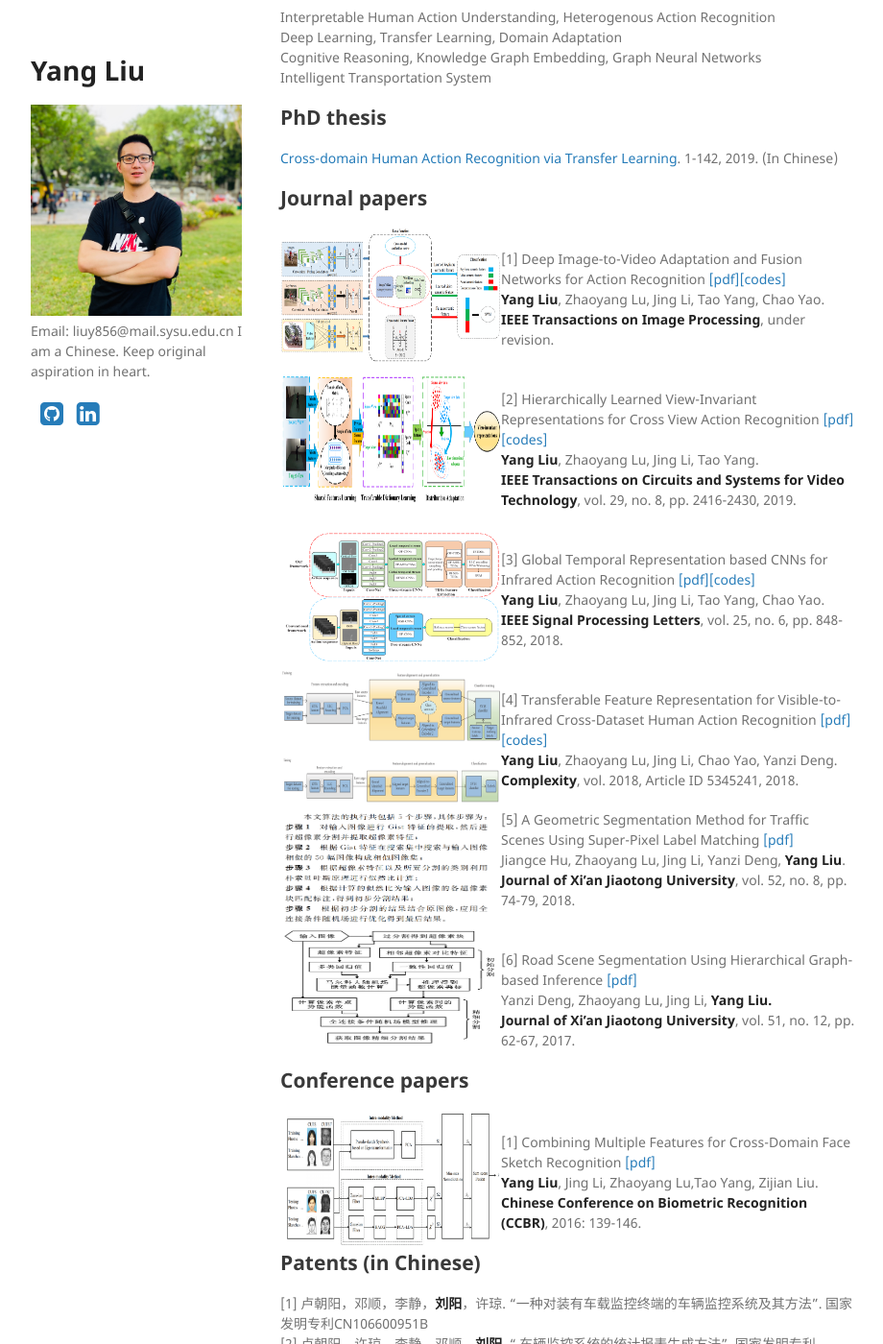
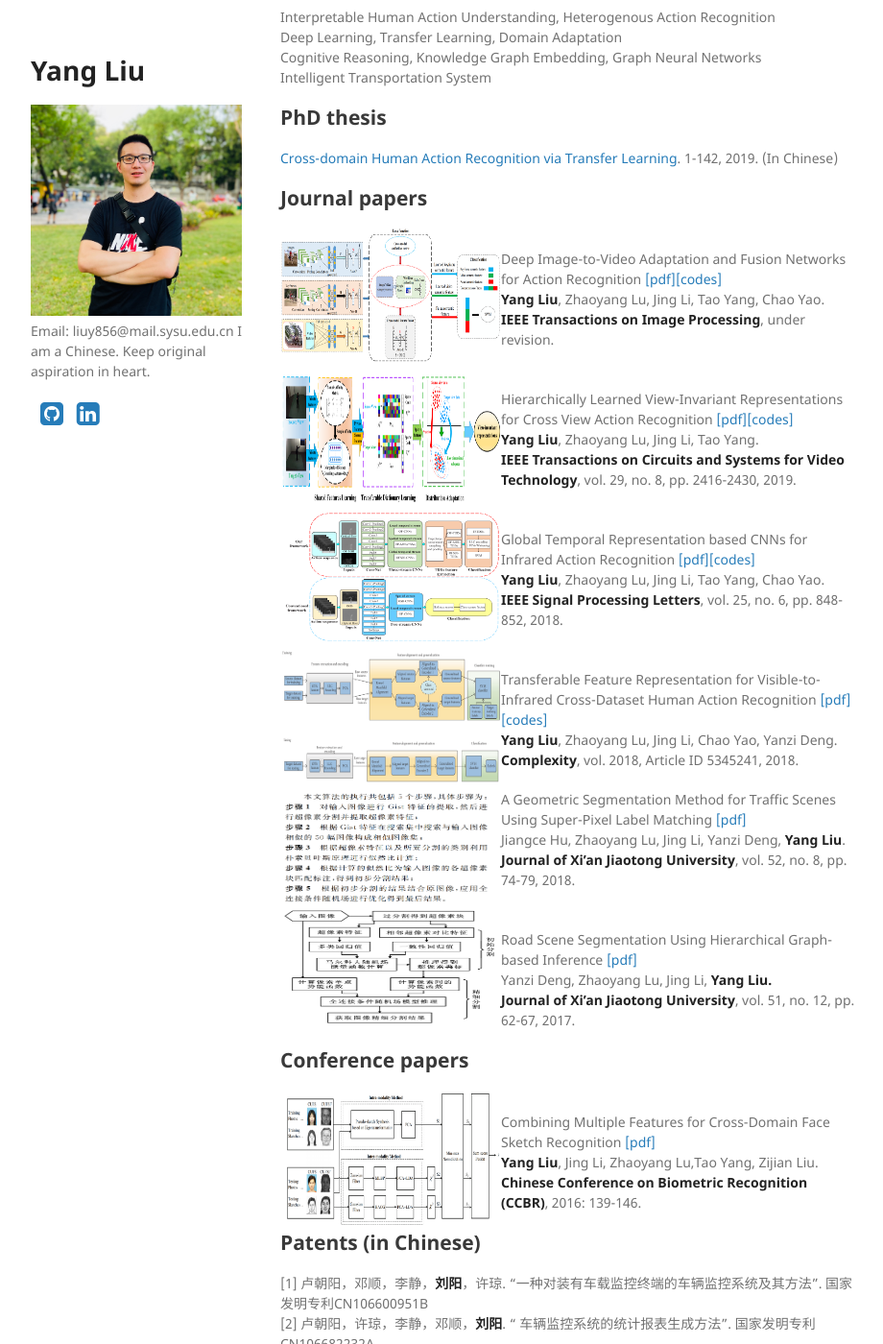
Before and after one commit to YangLiu9208/home, a Jekyll site: the page built from index.md, in a window 1280 px wide and 1400 px high, scrolled down 577 px. Shown: the whole window at 96% size, without its empty margins (178-1098 px from the left). Built offline with Jekyll 4.4.1, drawn with Linux system fonts in a browser that asks for light colours; a style sheet for code colours, icons or effects is not loaded.

Commit message:
Update index.md

```diff
--- a/index.md
+++ b/index.md
@@ -36,7 +36,7 @@ Intelligent Transportation System
             <img border="0" src="./TIP.png" align="left" width="230" height="140">
           </a>
 </div>
-[1] Deep Image-to-Video Adaptation and Fusion Networks for Action Recognition  [[pdf]](https://yangliu9208.github.io/DIVAFN/)[[codes]](https://yangliu9208.github.io/DIVAFN/)
+Deep Image-to-Video Adaptation and Fusion Networks for Action Recognition  [[pdf]](https://yangliu9208.github.io/DIVAFN/)[[codes]](https://yangliu9208.github.io/DIVAFN/)
 **Yang Liu**, Zhaoyang Lu, Jing Li, Tao Yang, Chao Yao.
 **IEEE Transactions on Image Processing**, under revision.
 
@@ -46,7 +46,7 @@ Intelligent Transportation System
             <img border="0" src="./TCSVT.png" align="left" width="230" height="140">
           </a>
 </div>
-[2] Hierarchically Learned View-Invariant Representations for Cross View Action Recognition  [[pdf]](https://arxiv.org/abs/1809.00421)[[codes]](https://yangliu9208.github.io/JSRDA/)
+Hierarchically Learned View-Invariant Representations for Cross View Action Recognition  [[pdf]](https://arxiv.org/abs/1809.00421)[[codes]](https://yangliu9208.github.io/JSRDA/)
 **Yang Liu**, Zhaoyang Lu, Jing Li, Tao Yang.
 **IEEE Transactions on Circuits and Systems for Video Technology**, vol. 29, no. 8, pp. 2416-2430, 2019.
 
@@ -56,7 +56,7 @@ Intelligent Transportation System
             <img border="0" src="./SPL.png" align="left" width="230" height="140">
           </a>
 </div>
-[3] Global Temporal Representation based CNNs for Infrared Action Recognition  [[pdf]](https://arxiv.org/abs/1909.08287)[[codes]](https://yangliu9208.github.io/TSTDDs/)
+Global Temporal Representation based CNNs for Infrared Action Recognition  [[pdf]](https://arxiv.org/abs/1909.08287)[[codes]](https://yangliu9208.github.io/TSTDDs/)
 **Yang Liu**, Zhaoyang Lu, Jing Li, Tao Yang, Chao Yao.
 **IEEE Signal Processing Letters**, vol. 25, no. 6, pp. 848-852, 2018.
 
@@ -66,7 +66,7 @@ Intelligent Transportation System
             <img border="0" src="./Complexity.png" align="left" width="230" height="140">
           </a>
 </div>
-[4] Transferable Feature Representation for Visible-to-Infrared Cross-Dataset Human Action Recognition  [[pdf]](https://arxiv.org/abs/1909.08297)[[codes]](https://yangliu9208.github.io/CDFAG/)
+Transferable Feature Representation for Visible-to-Infrared Cross-Dataset Human Action Recognition  [[pdf]](https://arxiv.org/abs/1909.08297)[[codes]](https://yangliu9208.github.io/CDFAG/)
 **Yang Liu**, Zhaoyang Lu, Jing Li, Chao Yao, Yanzi Deng.
 **Complexity**, vol. 2018, Article ID 5345241, 2018.
 
@@ -76,7 +76,7 @@ Intelligent Transportation System
             <img border="0" src="./XJT1.png" align="left" width="230" height="120">
           </a>
 </div>
-[5] A Geometric Segmentation Method for Traffic Scenes Using Super-Pixel Label Matching  [[pdf]](http://zkxb.xjtu.edu.cn//oa/darticle.aspx?type=view&id=201808012)
+A Geometric Segmentation Method for Traffic Scenes Using Super-Pixel Label Matching  [[pdf]](http://zkxb.xjtu.edu.cn//oa/darticle.aspx?type=view&id=201808012)
 Jiangce Hu, Zhaoyang Lu, Jing Li, Yanzi Deng, **Yang Liu**.
 **Journal of Xi'an Jiaotong University**, vol. 52, no. 8, pp. 74-79, 2018.
 
@@ -86,7 +86,7 @@ Jiangce Hu, Zhaoyang Lu, Jing Li, Yanzi Deng, **Yang Liu**.
             <img border="0" src="./XJT2.png" align="left" width="230" height="120">
           </a>
 </div>
-[6] Road Scene Segmentation Using Hierarchical Graph-based Inference  [[pdf]](http://zkxb.xjtu.edu.cn/oa/DArticle.aspx?type=view&id=201712010)
+Road Scene Segmentation Using Hierarchical Graph-based Inference  [[pdf]](http://zkxb.xjtu.edu.cn/oa/DArticle.aspx?type=view&id=201712010)
 Yanzi Deng, Zhaoyang Lu, Jing Li, **Yang Liu.**
 **Journal of Xi'an Jiaotong University**, vol. 51, no. 12, pp. 62-67, 2017.
 
@@ -96,7 +96,7 @@ Yanzi Deng, Zhaoyang Lu, Jing Li, **Yang Liu.**
             <img border="0" src="./CCBR.png" align="left" width="230" height="140">
           </a>
 </div>
-[1] Combining Multiple Features for Cross-Domain Face Sketch Recognition  [[pdf]](https://link.springer.com/chapter/10.1007/978-3-319-46654-5_16)
+Combining Multiple Features for Cross-Domain Face Sketch Recognition  [[pdf]](https://link.springer.com/chapter/10.1007/978-3-319-46654-5_16)
 **Yang Liu**, Jing Li, Zhaoyang Lu,Tao Yang, Zijian Liu.
 **Chinese Conference on Biometric Recognition (CCBR)**, 2016: 139-146.
 
```
